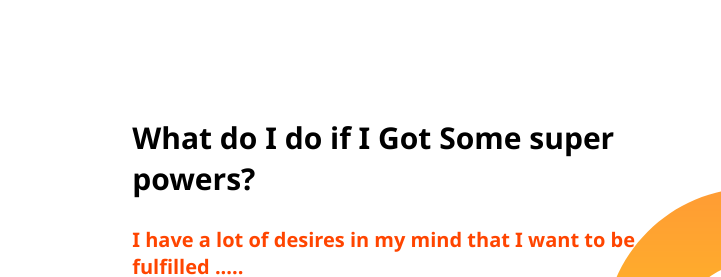
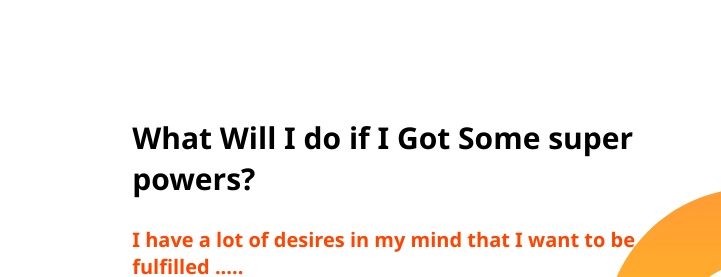
Before and after one commit to ismailwev/PORTFOLIO, a plain HTML site: page index.html in a window 1280 px wide. Shown: the part 488-765 px from the top of the page, 559-1280 px from the left. Drawn offline with Linux system fonts and the light colour scheme.

Commit message:
2nd commit

```diff
--- a/index.html
+++ b/index.html
@@ -32,7 +32,7 @@
 
             <div class=half-width>
                  <h2>
-                    What do I do if I Got Some super powers?
+                    What Will I do if I Got Some super powers?
                  </h2> <br>
 
             <p>
```
